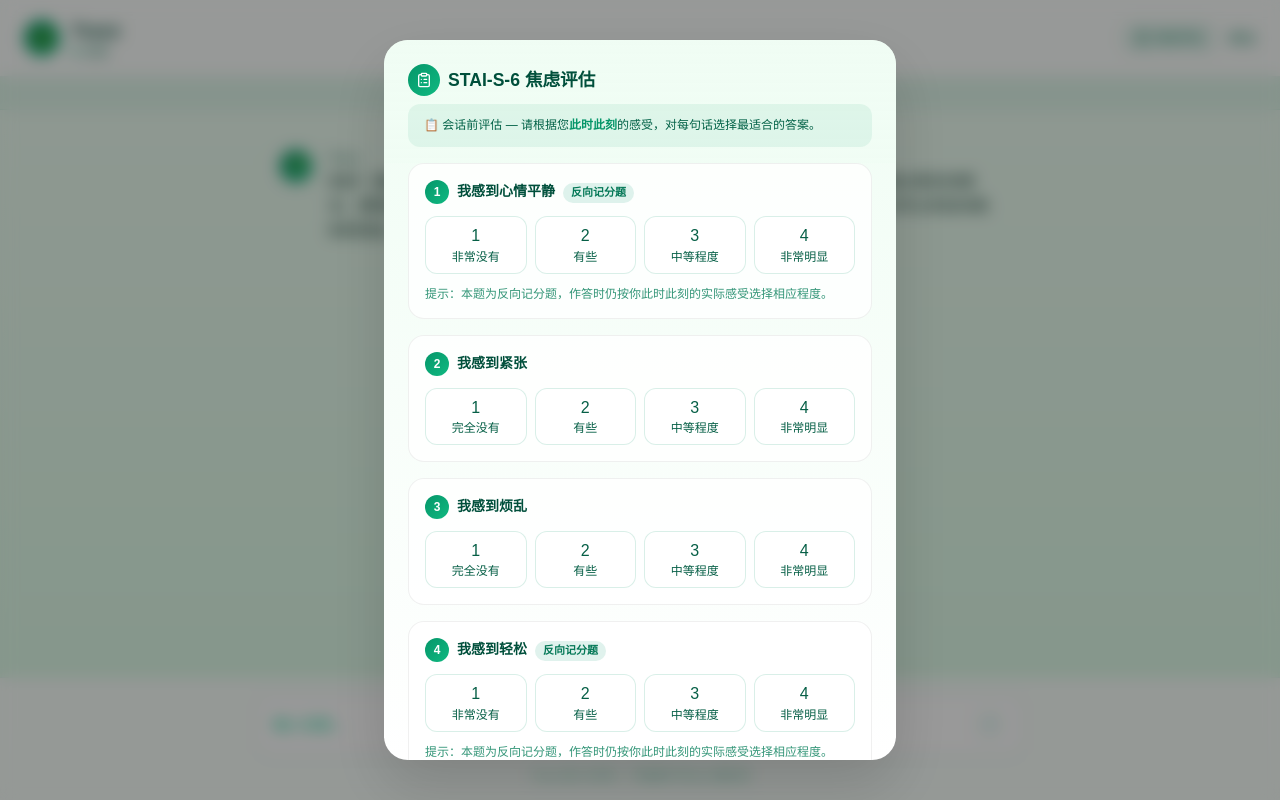
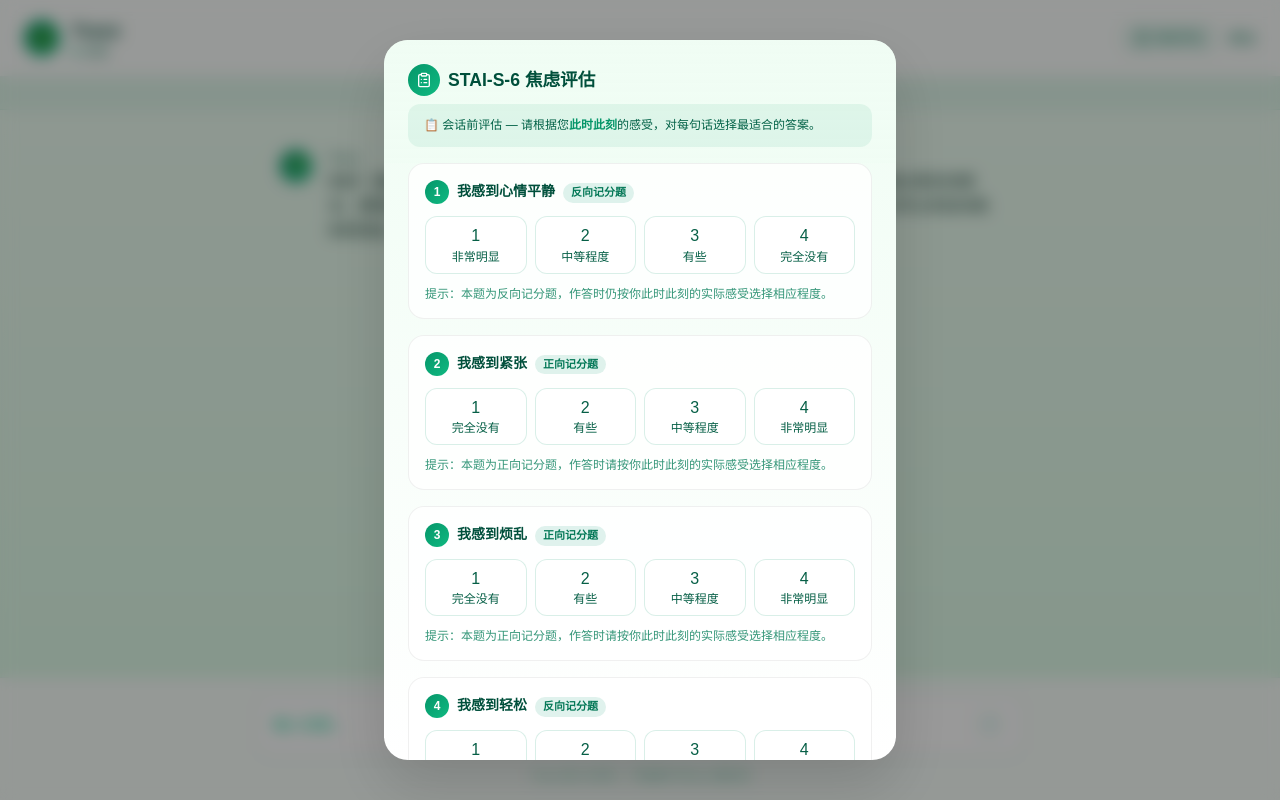
Before and after one commit to fuguierm-blip/trace-web, a Next.js app: page / in a window 1280 px wide. Both pictures are taken after typing "Sample", "Sample123" into the empty fields and a click on the button "登录". Built offline with nearby package versions, Linux system fonts and the light colour scheme; a web font is replaced by a local one.

Commit message:
Update STAI scoring labels for positive and reverse items

```diff
--- a/src/components/trace-app.tsx
+++ b/src/components/trace-app.tsx
@@ -244,10 +244,10 @@ const staiOptions = [
 ];
 
 const reverseScoredOptions = [
-  { value: 1, label: '非常没有' },
-  { value: 2, label: '有些' },
-  { value: 3, label: '中等程度' },
-  { value: 4, label: '非常明显' },
+  { value: 1, label: '非常明显' },
+  { value: 2, label: '中等程度' },
+  { value: 3, label: '有些' },
+  { value: 4, label: '完全没有' },
 ];
 
 function STAIQuestionnaire({ type, onSubmit, onClose }: { type: 'pre' | 'post'; onSubmit: (result: STAIResult) => void; onClose?: () => void }) {
@@ -312,14 +312,12 @@ function STAIQuestionnaire({ type, onSubmit, onClose }: { type: 'pre' | 'post';
               <p className="text-sm text-emerald-900 mb-3" style={{ ...cuteTextStyle, fontWeight: 600 }}>
                 <span className="inline-flex items-center justify-center w-6 h-6 rounded-full mr-2 text-xs text-white" style={{ background: 'linear-gradient(135deg, #059669, #10b981)' }}>{qi + 1}</span>
                 {question.text}
-                {question.reverseScored && (
-                  <span
-                    className="ml-2 inline-flex items-center rounded-full px-2 py-0.5 text-[11px]"
-                    style={{ background: 'rgba(5, 150, 105, 0.12)', color: '#047857', fontWeight: 700 }}
-                  >
-                    反向记分题
-                  </span>
-                )}
+                <span
+                  className="ml-2 inline-flex items-center rounded-full px-2 py-0.5 text-[11px]"
+                  style={{ background: 'rgba(5, 150, 105, 0.12)', color: '#047857', fontWeight: 700 }}
+                >
+                  {question.reverseScored ? '反向记分题' : '正向记分题'}
+                </span>
               </p>
               <div className="grid grid-cols-4 gap-2">
                 {(question.reverseScored ? reverseScoredOptions : staiOptions).map(opt => (
@@ -342,9 +340,13 @@ function STAIQuestionnaire({ type, onSubmit, onClose }: { type: 'pre' | 'post';
                   </button>
                 ))}
               </div>
-              {question.reverseScored && (
+              {question.reverseScored ? (
                 <p className="mt-3 text-xs text-emerald-700/80" style={{ ...cuteTextStyle, fontWeight: 500 }}>
                   提示：本题为反向记分题，作答时仍按你此时此刻的实际感受选择相应程度。
+                </p>
+              ) : (
+                <p className="mt-3 text-xs text-emerald-700/80" style={{ ...cuteTextStyle, fontWeight: 500 }}>
+                  提示：本题为正向记分题，作答时请按你此时此刻的实际感受选择相应程度。
                 </p>
               )}
             </motion.div>
```
